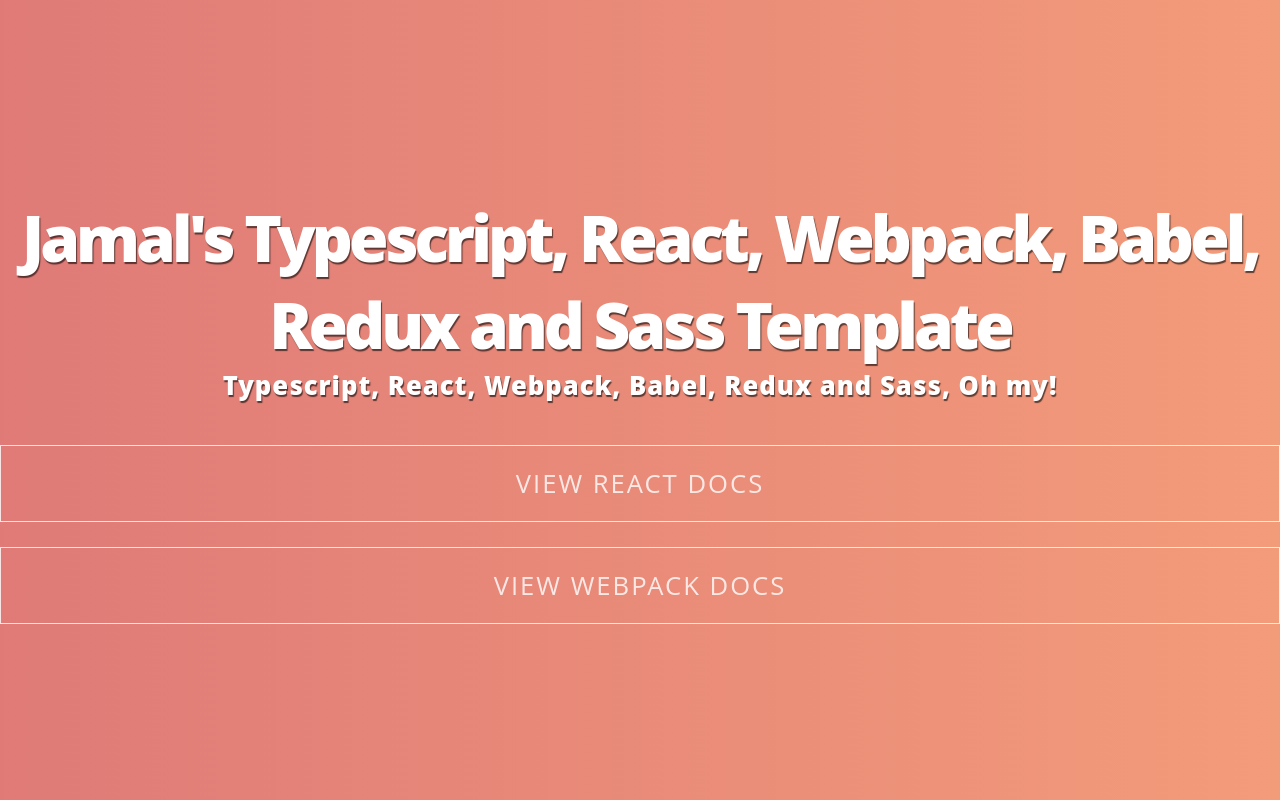
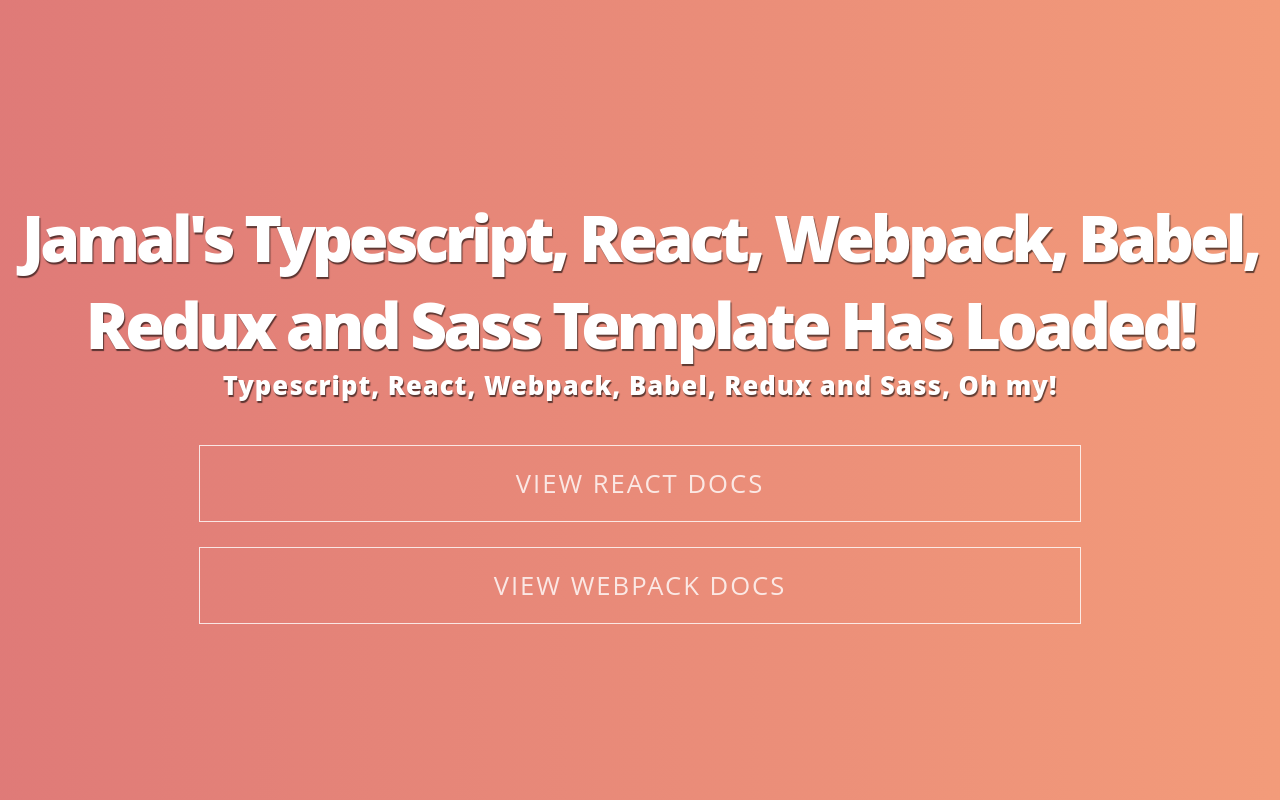
Before and after one commit to jamalmoir/Typescript-React-Webkit-Babel-Redux-Sass-Template, a React app: page / in a window 1280 px wide. Built offline with nearby package versions, Linux system fonts and the light colour scheme.

Commit message:
Fix map state to props

```diff
--- a/src/components/Home/home.scss
+++ b/src/components/Home/home.scss
@@ -43,6 +43,7 @@
   opacity: 0.8;
   margin: 25px auto;
   padding: 20px 40px;
+  width: 800px;
   color: #ffffff;
   text-align: center;
   font-family: "Open Sans", sans-serif;
--- a/src/components/Home/index.tsx
+++ b/src/components/Home/index.tsx
@@ -1,14 +1,26 @@
 import React from "react";
+import { connect } from 'react-redux';
 
+import Types from 'Types';
 import "./home.scss";
 
 
-class Home extends React.Component {
+interface HomeProps {
+  appLoaded: boolean;
+}
+
+const mapStateToProps = (state: Types.RootState) => {
+  return {
+    appLoaded: state.app.appLoaded,
+  }
+};
+
+class Home extends React.Component<HomeProps> {
   render () {
     return (
       <div className="container">
         <div>
-          <h1>Jamal's Typescript, React, Webpack, Babel, Redux and Sass Template</h1>
+          <h1>Jamal's Typescript, React, Webpack, Babel, Redux and Sass Template { this.props.appLoaded ? "Has Loaded!" : "" }</h1>
           <a className="button"
             href="https://reactjs.org/docs/getting-started.html"
             target="_blank"
@@ -27,4 +39,4 @@
   };
 };
 
-export default Home;
+export default connect(mapStateToProps)(Home);
--- a/src/components/app.tsx
+++ b/src/components/app.tsx
@@ -3,14 +3,16 @@
 import { Route, Switch } from 'react-router-dom';
 import { Dispatch } from 'redux';
 
-import { AppState, AppAction } from '../redux/reducers/app'
+import Types from 'Types'
+
+import { AppAction } from '../redux/reducers/app'
 import { APP_LOAD } from '../redux/actions/actionTypes';
 import Home from './Home/index';
 
 
-const mapStateToProps = (state: AppState) => {
+const mapStateToProps = (state: Types.RootState) => {
   return {
-    appLoaded: state.appLoaded,
+    appLoaded: state.app.appLoaded,
   }};
 
 const mapDispatchToProps = (dispatch: Dispatch<AppAction>) => ({
@@ -19,7 +21,15 @@
 
 interface AppProps {
   onLoad: () => null;
+  appLoaded: boolean;
 }
+
+const content = (
+    <Switch>
+      <Route exact path="/" component={ Home }/>
+    </Switch>
+)
+
 
 class App extends React.Component<AppProps> {
   componentDidMount() {
@@ -29,9 +39,7 @@
   render () {
     return (
       <div>
-        <Switch>
-          <Route exact path="/" component={ Home }/>
-        </Switch>
+        { this.props.appLoaded ? content: ""}
       </div>
     )
   };
```
